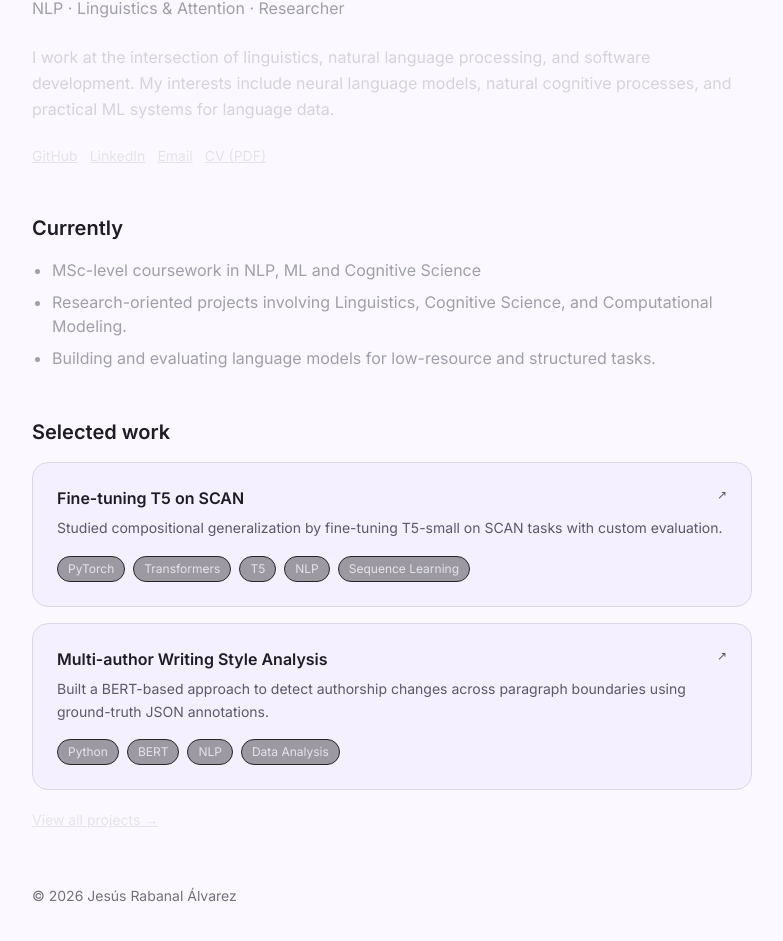
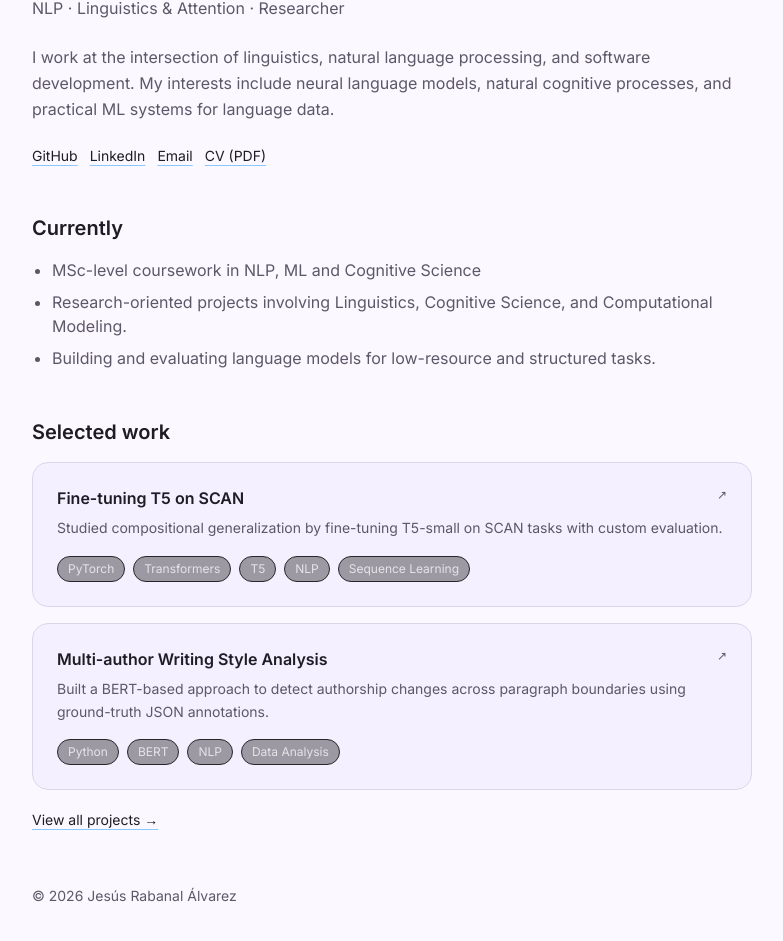
Before and after one commit to RabanalGsus/my-portfolio, a Next.js app: page / in a window 1280 px wide. Shown: the part 171-1112 px from the top of the page, without its empty margins (248-1031 px from the left). Built offline with nearby package versions, Linux system fonts and the light colour scheme; no server answers.

Commit message:
fixed colours light mode ?

```diff
--- a/app/page.tsx
+++ b/app/page.tsx
@@ -9,44 +9,58 @@ export default function Home() {
     <main>
       <div className="mx-auto max-w-3xl px-6 py-14">
         <header>
-          <h1 className="text-4xl font-bold tracking-tight">Jesús Rabanal Álvarez</h1>
-          <p className="mt-3 text-zinc-400">
+          <h1 className="text-4xl font-bold tracking-tight text-[rgb(var(--text))]">
+            Jesús Rabanal Álvarez
+          </h1>
+
+          <p className="mt-3 text-[rgb(var(--muted))]">
             NLP · Linguistics &amp; Attention · Researcher
           </p>
 
-          <p className="mt-6 text-zinc-300 leading-relaxed">
-            I work at the intersection of linguistics, natural language
-            processing, and software development. My interests include neural
-            language models, natural cognitive processes, and practical ML
-            systems for language data.
+          <p className="mt-6 leading-relaxed text-[rgb(var(--muted))]">
+            I work at the intersection of linguistics, natural language processing,
+            and software development. My interests include neural language models,
+            natural cognitive processes, and practical ML systems for language data.
           </p>
 
           <div className="mt-6 flex flex-wrap gap-3 text-sm">
-            <a className="underline text-zinc-200" href="https://github.com/RabanalGsus">
+            <a
+              className="underline decoration-[rgb(var(--accent))] underline-offset-4 text-[rgb(var(--text))] hover:text-[rgb(var(--accent))] transition-colors"
+              href="https://github.com/RabanalGsus"
+            >
               GitHub
             </a>
-            <a className="underline text-zinc-200" href="https://www.linkedin.com/in/jesus-rabanal-alvarez/">
+            <a
+              className="underline decoration-[rgb(var(--accent))] underline-offset-4 text-[rgb(var(--text))] hover:text-[rgb(var(--accent))] transition-colors"
+              href="https://www.linkedin.com/in/jesus-rabanal-alvarez/"
+            >
               LinkedIn
             </a>
-            <a className="underline text-zinc-200" href="mailto:jesusrabanal@hotmail.com">
+            <a
+              className="underline decoration-[rgb(var(--accent))] underline-offset-4 text-[rgb(var(--text))] hover:text-[rgb(var(--accent))] transition-colors"
+              href="mailto:jesusrabanal@hotmail.com"
+            >
               Email
             </a>
-            <a className="underline text-zinc-200" href="/cv.pdf">
+            <a
+              className="underline decoration-[rgb(var(--accent))] underline-offset-4 text-[rgb(var(--text))] hover:text-[rgb(var(--accent))] transition-colors"
+              href="/cv.pdf"
+            >
               CV (PDF)
             </a>
           </div>
         </header>
 
         <Section title="Currently">
-          <ul className="list-disc pl-5 space-y-2 text-zinc-400">
+          <ul className="list-disc pl-5 space-y-2 text-[rgb(var(--muted))]">
             <li>MSc-level coursework in NLP, ML and Cognitive Science</li>
             <li>
-              Research-oriented projects involving Linguistics,
-              Cognitive Science, and Computational Modeling.
+              Research-oriented projects involving Linguistics, Cognitive Science, and
+              Computational Modeling.
             </li>
             <li>
-              Building and evaluating language models for low-resource and
-              structured tasks.
+              Building and evaluating language models for low-resource and structured
+              tasks.
             </li>
           </ul>
         </Section>
@@ -65,13 +79,16 @@ export default function Home() {
           </div>
 
           <div className="mt-5 text-sm">
-            <a className="underline text-zinc-200" href="/projects">
+            <a
+              className="underline decoration-[rgb(var(--accent))] underline-offset-4 text-[rgb(var(--text))] hover:text-[rgb(var(--accent))] transition-colors"
+              href="/projects"
+            >
               View all projects →
             </a>
           </div>
         </Section>
 
-        <footer className="mt-14 text-sm text-zinc-500">
+        <footer className="mt-14 text-sm text-[rgb(var(--muted))]">
           © {new Date().getFullYear()} Jesús Rabanal Álvarez
         </footer>
       </div>
```
